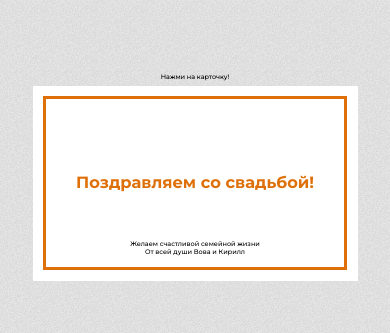
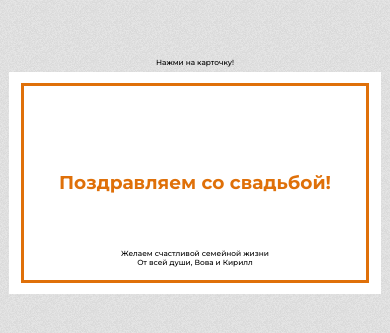
Before and after one commit to dazeGG/valery-podarok, a Vue app: page / in a window 390 px wide. Shown: the part 239-572 px from the top of the page. Built offline with nearby package versions, Linux system fonts and the light colour scheme.

Commit message:
небольшие фиксы верстки, проработан мобильный адаптив

```diff
--- a/src/App.vue
+++ b/src/App.vue
@@ -2,11 +2,11 @@
   <Card>
     <template #front>
       <h1 class="front__title">Поздравляем со свадьбой!</h1>
-      <p class="front__text">Желаем счастливой семейной жизни <br /> От всей души Вова и Кирилл</p>
+      <p class="front__text">Желаем счастливой семейной жизни <br /> От всей души, Вова и Кирилл</p>
     </template>
     <template #back>
       <h1 class="back__title">Сертификат</h1>
-      <p class="back__text">На разработку лендинга под ключ для Валерия и Любы</p>
+      <p class="back__text">На разработку лендинга под ключ для Валеры и Любы</p>
       <img class="back__naiveui" src="@/assets/img/image%206.png" alt="naiveui" />
       <img class="back__vuejs" src="@/assets/img/image%204.png" alt="vue.js" />
       <img class="back__married-people" src="@/assets/img/image%205.png" alt="married people" />
@@ -20,9 +20,13 @@ import { onBeforeMount } from 'vue';
 
 import Card from '@/components/Card.vue';
 
-const DEFAULT_WIDTH = 1200;
+const DEFAULT_WIDTH = 1600;
+const DEFAULT_WIDTH_MOBILE = 1050;
 
-const resize = () => document.documentElement.style.fontSize = window.innerWidth / DEFAULT_WIDTH * 10 + 'px';
+const resize = () => {
+  if (window.innerWidth > 600) document.documentElement.style.fontSize = window.innerWidth / DEFAULT_WIDTH * 10 + 'px';
+  else document.documentElement.style.fontSize = window.innerWidth / DEFAULT_WIDTH_MOBILE * 10 + 'px';
+};
 
 window.addEventListener('resize', resize);
 
--- a/src/assets/styles/style.css
+++ b/src/assets/styles/style.css
@@ -21,6 +21,11 @@
   -moz-osx-font-smoothing: grayscale;
 }
 
+::-webkit-scrollbar {
+  -webkit-appearance: none;
+  width: 0;
+}
+
 html {
   font-size: 10px;
 }
--- a/src/components/Card.vue
+++ b/src/components/Card.vue
@@ -43,8 +43,6 @@ const onClickCard = () => {
   position: relative;
   width: 100rem;
   height: 60rem;
-  max-width: 95vw;
-  max-height: 95vh;
 }
 
 .card {
```
